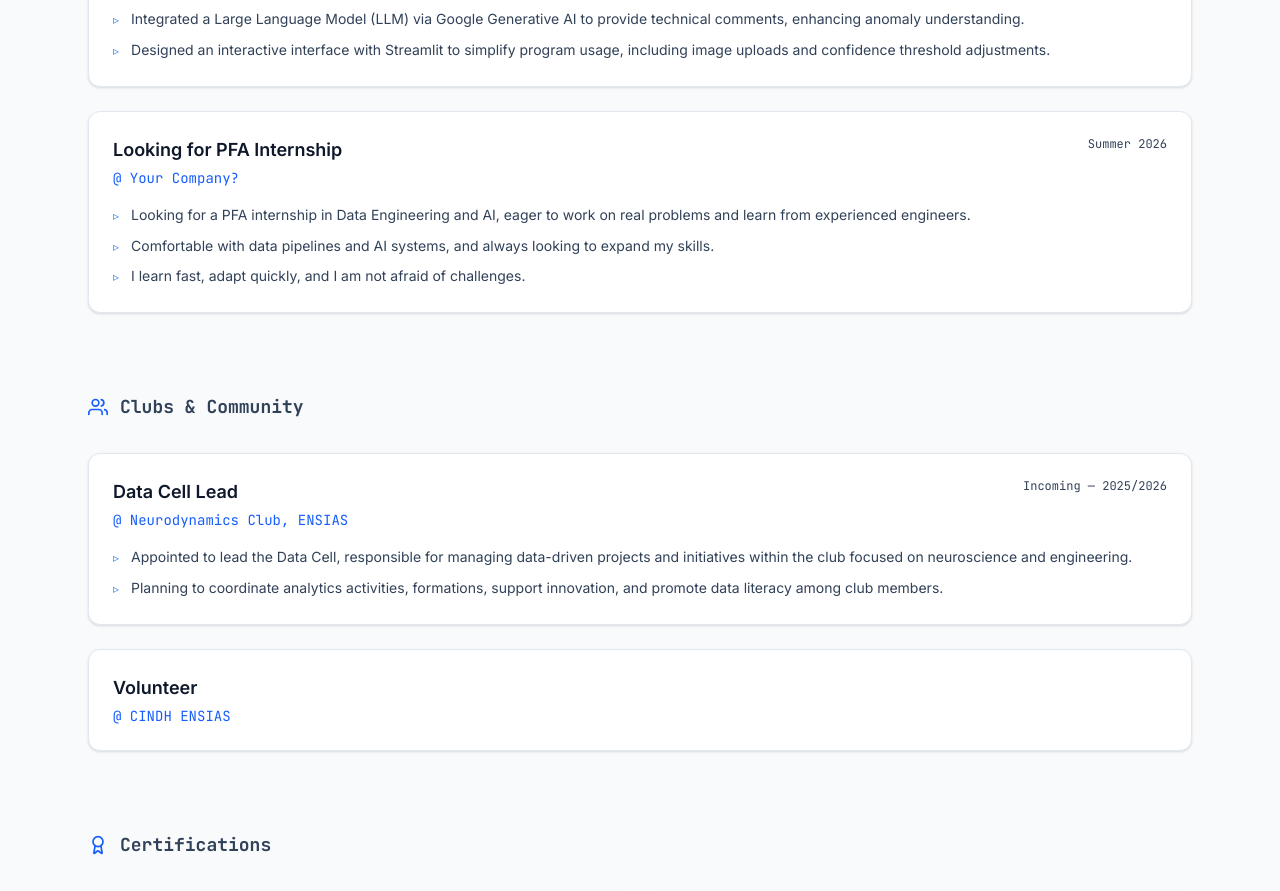
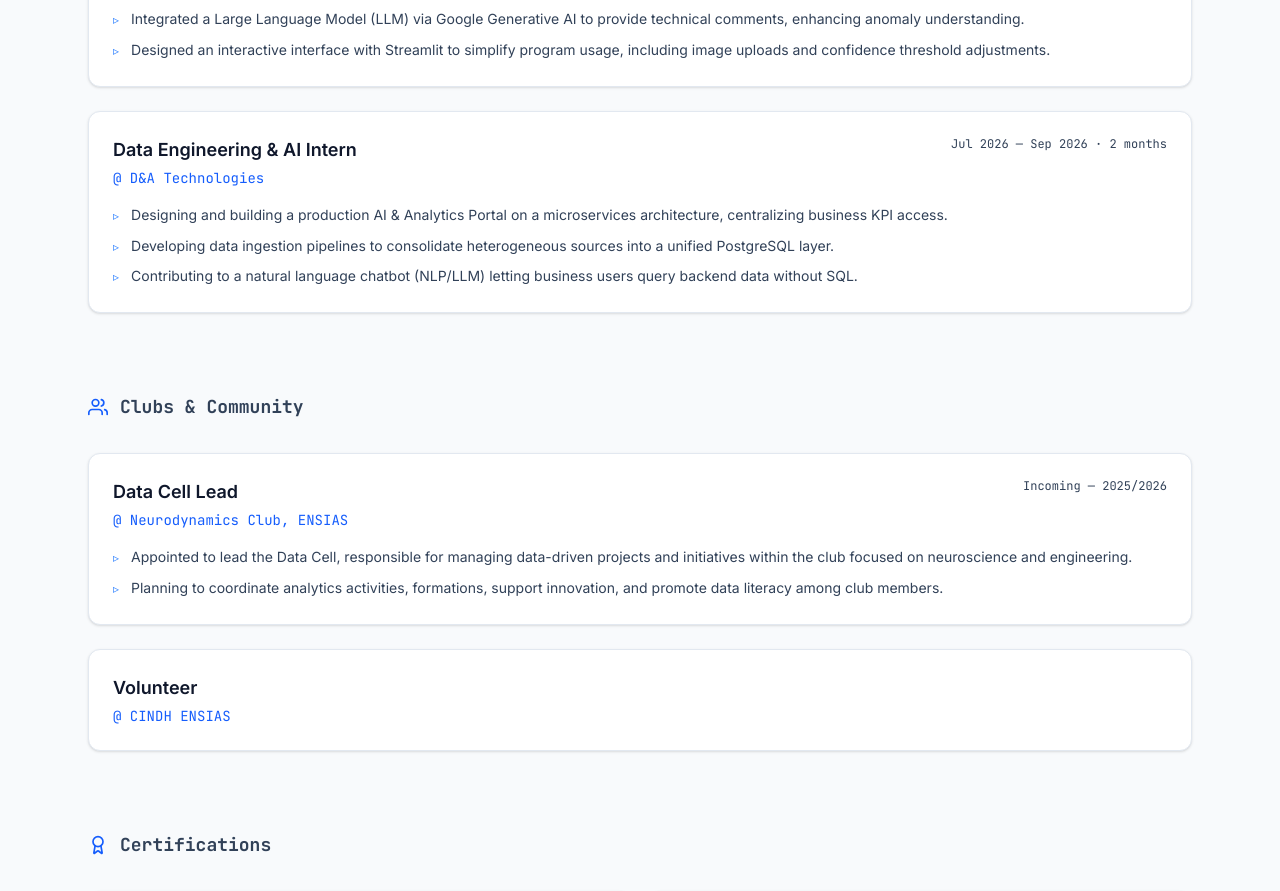
Before and after one commit to gitabdelhub/portfolio, a React (Vite) app: page / in a window 1280 px wide. Shown: the part 3640-4531 px from the top of the page. Built offline with nearby package versions, Linux system fonts and the light colour scheme.

Commit message:
Update internship details in Experience component

```diff
--- a/src/components/Experience.tsx
+++ b/src/components/Experience.tsx
@@ -34,13 +34,13 @@ export function Experience() {
       ],
     },
     {
-      role: "Looking for PFA Internship",
-      company: "Your Company?",
-      date: "Summer 2026",
+      role: "Data Engineering & AI Intern",
+      company: "D&A Technologies",
+      date: "Jul 2026 — Sep 2026 · 2 months",
       details: [
-        "Looking for a PFA internship in Data Engineering and AI, eager to work on real problems and learn from experienced engineers.",
-        "Comfortable with data pipelines and AI systems, and always looking to expand my skills.",
-        "I learn fast, adapt quickly, and I am not afraid of challenges.",
+        "Designing and building a production AI & Analytics Portal on a microservices architecture, centralizing business KPI access.",
+        "Developing data ingestion pipelines to consolidate heterogeneous sources into a unified PostgreSQL layer.",
+        "Contributing to a natural language chatbot (NLP/LLM) letting business users query backend data without SQL.",
       ],
     },
   ];
```
